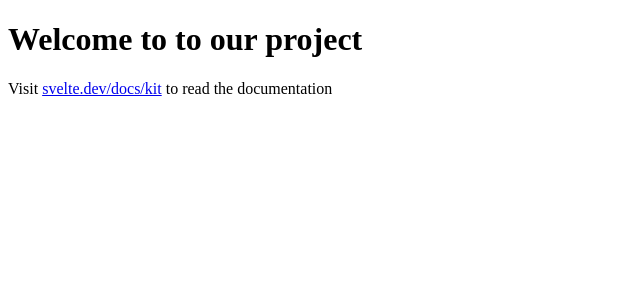
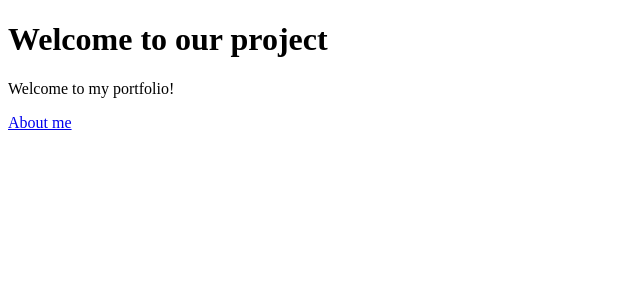
Before and after one commit to issa433/group-project-portfolio, a SvelteKit app: page / in a window 1280 px wide. Shown: the top 300 px of the page, without its empty margins (0-640 px from the left). Built offline with nearby package versions, Linux system fonts and the light colour scheme.

Commit message:
Click about me and back

```diff
--- a/src/routes/+page.svelte
+++ b/src/routes/+page.svelte
@@ -1,2 +1,5 @@
-<h1>Welcome to to our project</h1>
-<p>Visit <a href="https://svelte.dev/docs/kit">svelte.dev/docs/kit</a> to read the documentation</p>
+
+
+<h1>Welcome to our project</h1>
+<p>Welcome to my portfolio!</p>
+<a href="/about">About me</a>
--- a/src/routes/about/+page.svelte
+++ b/src/routes/about/+page.svelte
@@ -0,0 +1,3 @@
+<h1> This page is about me</h1>
+
+<a href="/">Back to home</a>
```
